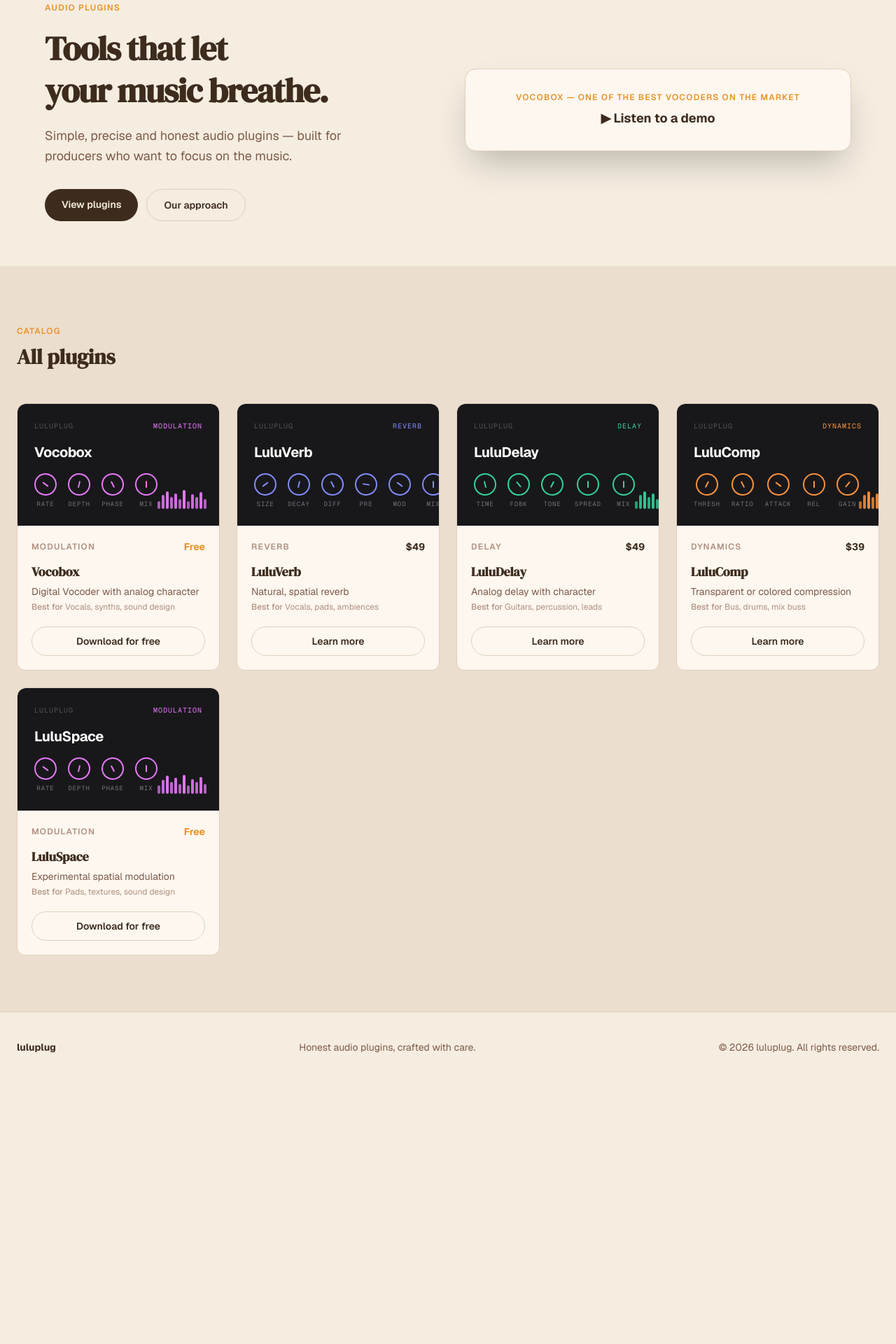
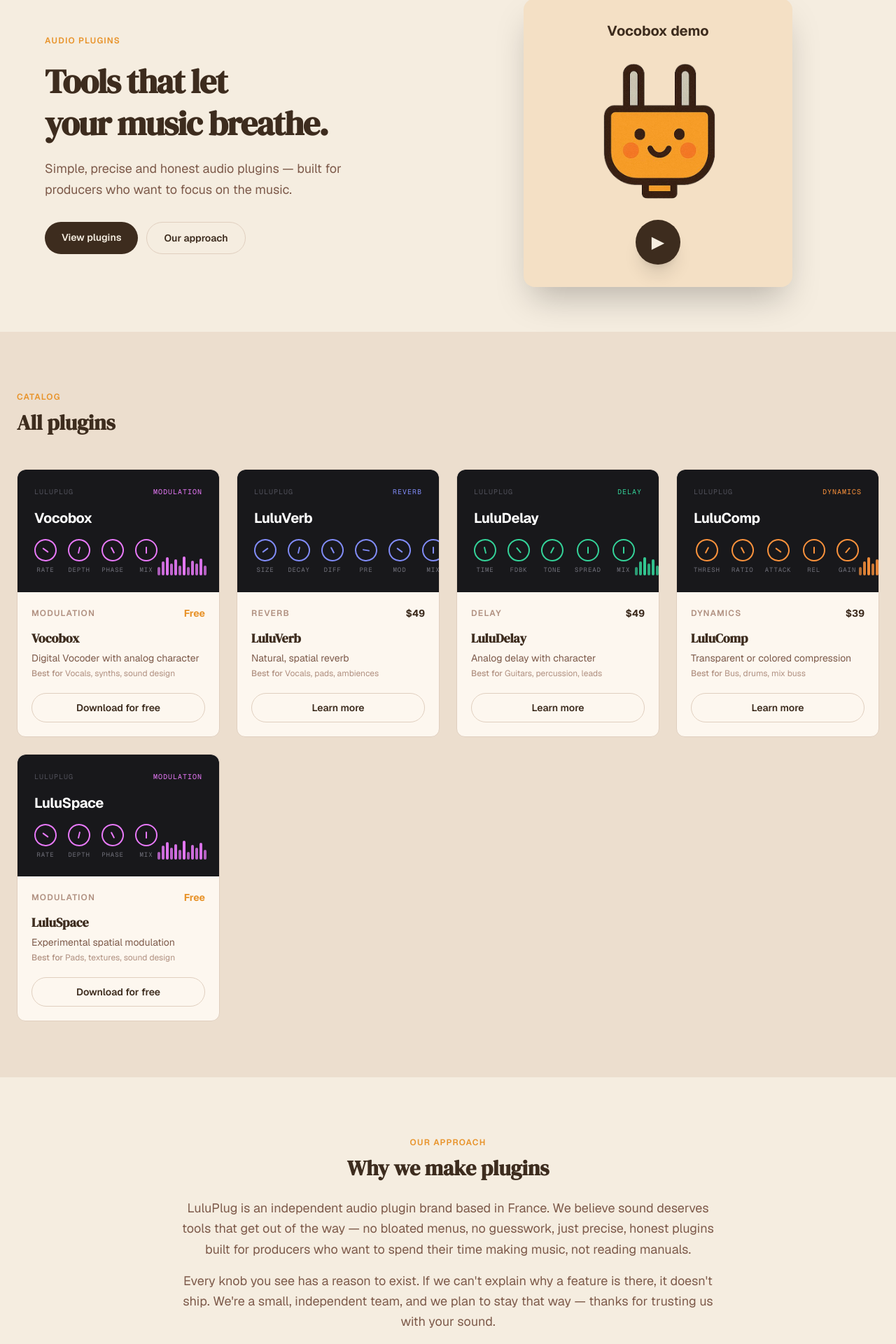
Before and after one commit to UlysseLeb/luluplug_website, a Next.js app: page / in a window 1280 px wide. Shown: the part 195-2115 px from the top of the page at 70% size. Before the commit the page ends 1741 px from the top, so only its background shows below. Built offline with nearby package versions, Linux system fonts and the light colour scheme.

Commit message:
New_button_Play

```diff
--- /dev/null
+++ b/app/components/About.tsx
@@ -0,0 +1,23 @@
+export default function About() {
+  return (
+    <section id="about" className="py-20 px-6">
+      <div className="max-w-3xl mx-auto text-center">
+        <span className="text-xs font-semibold tracking-widest uppercase text-accent">
+          Our approach
+        </span>
+        <h2 className="mt-2 text-3xl font-bold text-brown mb-6">Why we make plugins</h2>
+        <p className="text-lg text-brown-mid leading-relaxed mb-4">
+          LuluPlug is an independent audio plugin brand based in France. We believe sound
+          deserves tools that get out of the way — no bloated menus, no guesswork, just precise,
+          honest plugins built for producers who want to spend their time making music, not
+          reading manuals.
+        </p>
+        <p className="text-lg text-brown-mid leading-relaxed">
+          Every knob you see has a reason to exist. If we can&apos;t explain why a feature is
+          there, it doesn&apos;t ship. We&apos;re a small, independent team, and we plan to stay
+          that way — thanks for trusting us with your sound.
+        </p>
+      </div>
+    </section>
+  );
+}
--- a/app/components/Hero.tsx
+++ b/app/components/Hero.tsx
@@ -1,4 +1,5 @@
 "use client";
+import Image from "next/image";
 import { useRef, useState } from "react";
 
 export default function Hero() {
@@ -51,18 +52,20 @@ export default function Hero() {
           </div>
         </div>
 
-        <div>
+        <div className="w-full max-w-sm mx-auto rounded-2xl shadow-2xl bg-accent/15 flex flex-col items-center justify-center gap-4 py-8">
           {/* audio caché, pas de contrôles visibles : on le lance via le bouton */}
-          <audio ref={audioRef} src="/vocobox-demo.mp3" />
+          <audio ref={audioRef} src="/vocobox-demo.mp3" onEnded={() => setIsPlaying(false)} />
+          <span className="text-xl font-bold text-brown">
+            Vocobox demo
+          </span>
+          <Image src="/head_logo.png" alt="LuluPlug" width={220} height={220} className="object-contain" />
           <button
             type="button"
             onClick={handlePlayPause}
-            className="w-full px-6 py-8 rounded-2xl border border-border bg-surface hover:bg-dim transition-colors text-center shadow-2xl"
+            aria-label={isPlaying ? "Pause demo" : "Play demo"}
+            className="w-16 h-16 rounded-full bg-brown text-bg flex items-center justify-center text-2xl shadow-xl hover:opacity-80 transition-opacity"
           >
-            <span className="block text-xs font-semibold tracking-widest uppercase text-accent mb-2">
-              Vocobox — One of the best vocoders on the market
-            </span>
-            <span className="text-lg font-bold text-brown">▶ Listen to a demo</span>
+            {isPlaying ? "❙❙" : "▶"}
           </button>
         </div>
       </div>
--- a/app/page.tsx
+++ b/app/page.tsx
@@ -1,6 +1,7 @@
 import Navbar from "./components/Navbar";
 import Hero from "./components/Hero";
 import PluginsSection from "./components/PluginsSection";
+import About from "./components/About";
 import Footer from "./components/Footer";
 
 export default function Home() {
@@ -10,6 +11,7 @@ export default function Home() {
       <main>
         <Hero />
         <PluginsSection />
+        <About />
       </main>
       <Footer />
     </>
```
Also changed, not shown: public/head_logo.png (added).
